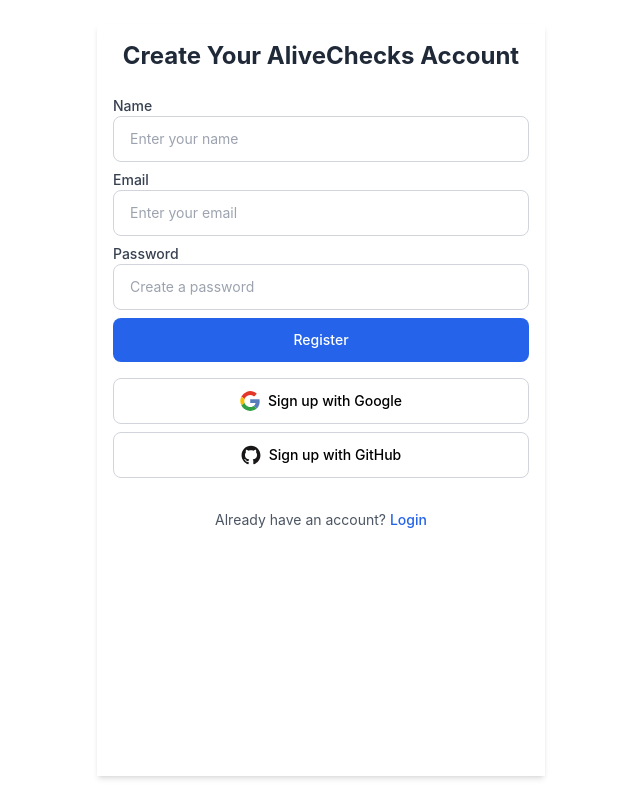
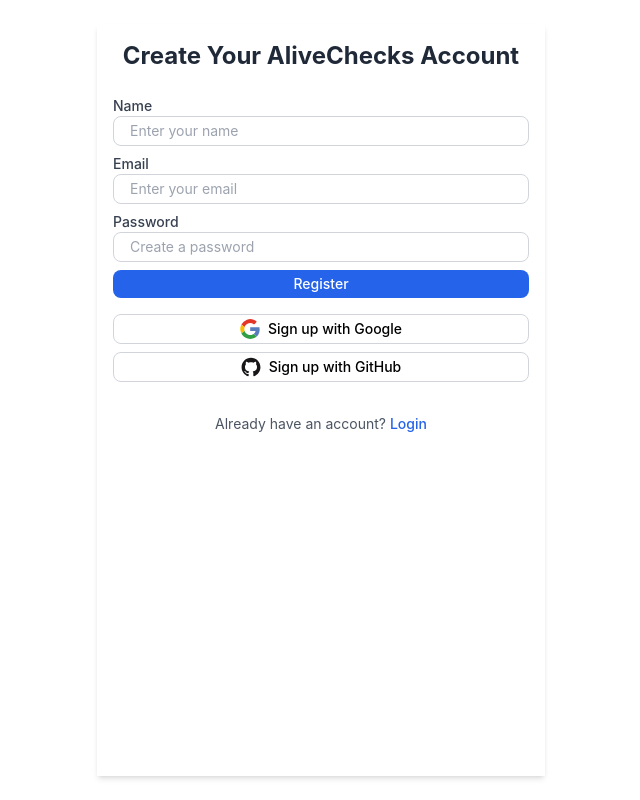
Before and after one commit to Dipec001/uptime-monitor, a React (Vite) app in the folder frontend/: page /register in a window 1280 px wide. Shown: the whole page, without its empty margins (319-959 px from the left). Built offline with nearby package versions, Linux system fonts and the light colour scheme; no server answers; the HTML template or start-up script is replaced by a standard one.

Commit message:
`Update UI padding and margins in various components`

```diff
--- a/frontend/src/pages/Login.jsx
+++ b/frontend/src/pages/Login.jsx
@@ -100,7 +100,7 @@
               value={email}
               onChange={(e) => setEmail(e.target.value)}
               placeholder="Enter your email"
-              className="w-full px-4 py-3 text-sm border border-gray-300 rounded-lg focus:ring-2 focus:ring-blue-500 focus:border-transparent"
+              className="w-full px-4 py-1 text-sm border border-gray-300 rounded-lg focus:ring-2 focus:ring-blue-500 focus:border-transparent"
               required
               disabled={loading}
             />
@@ -115,7 +115,7 @@
               value={password}
               onChange={(e) => setPassword(e.target.value)}
               placeholder="********"
-              className="w-full px-4 py-3 text-sm border border-gray-300 rounded-lg focus:ring-2 focus:ring-blue-500 focus:border-transparent"
+              className="w-full px-4 py-1 text-sm border border-gray-300 rounded-lg focus:ring-2 focus:ring-blue-500 focus:border-transparent"
               required
               disabled={loading}
             />
@@ -144,7 +144,7 @@
 
           <button
             type="submit"
-            className="w-full bg-blue-600 text-white py-3 px-4 rounded-lg hover:bg-blue-700 font-medium transition text-sm disabled:bg-blue-400 disabled:cursor-not-allowed"
+            className="w-full bg-blue-600 text-white py-1 px-4 rounded-lg hover:bg-blue-700 font-medium transition text-sm disabled:bg-blue-400 disabled:cursor-not-allowed"
             disabled={loading}
           >
             {loading ? 'Signing in...' : 'Sign In'}
@@ -154,7 +154,7 @@
         <div className="mt-4 space-y-3">
           <button
             onClick={handleGoogleLogin}
-            className="w-full border border-gray-300 py-3 px-4 rounded-lg hover:bg-gray-50 font-medium transition text-sm flex items-center justify-center gap-2 disabled:bg-gray-100 disabled:cursor-not-allowed"
+            className="w-full border border-gray-300 py-1 px-4 rounded-lg hover:bg-gray-50 font-medium transition text-sm flex items-center justify-center gap-2 disabled:bg-gray-100 disabled:cursor-not-allowed"
             disabled={loading}
           >
             <img src={googleIcon} alt="Google" className="w-5 h-5" />
@@ -162,7 +162,7 @@
           </button>
           <button
             onClick={handleGithubLogin}
-            className="w-full border border-gray-300 py-3 px-4 rounded-lg hover:bg-gray-50 font-medium transition text-sm flex items-center justify-center gap-2 disabled:bg-gray-100 disabled:cursor-not-allowed"
+            className="w-full border border-gray-300 py-1 px-4 rounded-lg hover:bg-gray-50 font-medium transition text-sm flex items-center justify-center gap-2 disabled:bg-gray-100 disabled:cursor-not-allowed"
             disabled={loading}
           >
             <img src={githubIcon} alt="GitHub" className="w-5 h-5" />
--- a/frontend/src/pages/Register.jsx
+++ b/frontend/src/pages/Register.jsx
@@ -115,7 +115,7 @@
               value={fullName}
               onChange={(e) => setFullName(e.target.value)}
               placeholder="Enter your name"
-              className="w-full px-4 py-3 text-sm border border-gray-300 rounded-lg focus:ring-2 focus:ring-blue-500 focus:border-transparent"
+              className="w-full px-4 py-1 text-sm border border-gray-300 rounded-lg focus:ring-2 focus:ring-blue-500 focus:border-transparent"
               required
               disabled={loading}
             />
@@ -130,7 +130,7 @@
               value={email}
               onChange={(e) => setEmail(e.target.value)}
               placeholder="Enter your email"
-              className="w-full px-4 py-3 text-sm border border-gray-300 rounded-lg focus:ring-2 focus:ring-blue-500 focus:border-transparent"
+              className="w-full px-4 py-1 text-sm border border-gray-300 rounded-lg focus:ring-2 focus:ring-blue-500 focus:border-transparent"
               required
               disabled={loading}
             />
@@ -145,7 +145,7 @@
               value={password}
               onChange={(e) => setPassword(e.target.value)}
               placeholder="Create a password"
-              className="w-full px-4 py-3 text-sm border border-gray-300 rounded-lg focus:ring-2 focus:ring-blue-500 focus:border-transparent"
+              className="w-full px-4 py-1 text-sm border border-gray-300 rounded-lg focus:ring-2 focus:ring-blue-500 focus:border-transparent"
               required
               disabled={loading}
             />
@@ -153,7 +153,7 @@
 
           <button
             type="submit"
-            className="w-full bg-blue-600 text-white py-3 px-4 rounded-lg hover:bg-blue-700 font-medium transition text-sm disabled:bg-blue-400 disabled:cursor-not-allowed"
+            className="w-full bg-blue-600 text-white py-1 px-4 rounded-lg hover:bg-blue-700 font-medium transition text-sm disabled:bg-blue-400 disabled:cursor-not-allowed"
             disabled={loading}
           >
             {loading ? 'Creating account...' : 'Register'}
@@ -163,7 +163,7 @@
         <div className="mt-4 space-y-2">
           <button
             onClick={handleGoogleSignup}
-            className="w-full border border-gray-300 py-3 px-4 rounded-lg hover:bg-gray-50 font-medium transition text-sm flex items-center justify-center gap-2 disabled:bg-gray-100 disabled:cursor-not-allowed"
+            className="w-full border border-gray-300 py-1 px-4 rounded-lg hover:bg-gray-50 font-medium transition text-sm flex items-center justify-center gap-2 disabled:bg-gray-100 disabled:cursor-not-allowed"
             disabled={loading}
           >
             <img src={googleIcon} alt="Google" className="w-5 h-5" />
@@ -171,7 +171,7 @@
           </button>
           <button
             onClick={handleGithubSignup}
-            className="w-full border border-gray-300 py-3 px-4 rounded-lg hover:bg-gray-50 font-medium transition text-sm flex items-center justify-center gap-2 disabled:bg-gray-100 disabled:cursor-not-allowed"
+            className="w-full border border-gray-300 py-1 px-4 rounded-lg hover:bg-gray-50 font-medium transition text-sm flex items-center justify-center gap-2 disabled:bg-gray-100 disabled:cursor-not-allowed"
             disabled={loading}
           >
             <img src={githubIcon} alt="GitHub" className="w-5 h-5" />
--- a/frontend/src/pages/onboarding/steps/StepAlerts.jsx
+++ b/frontend/src/pages/onboarding/steps/StepAlerts.jsx
@@ -29,7 +29,7 @@
   const [testStatus, setTestStatus] = useState("idle");
 
   return (
-    <div className="flex flex-col items-center text-center py-2">
+    <div className="flex flex-col items-center text-center py-2 mx-2 md:mx-0">
       <img src={unionLogo} alt="alive checks logo" className="mb-6 w-10 h-10" />
 
       <h2 className="text-xl font-semibold text-gray-800">Welcome To Alive Checks</h2>
--- a/frontend/src/pages/onboarding/steps/StepFinished.jsx
+++ b/frontend/src/pages/onboarding/steps/StepFinished.jsx
@@ -10,7 +10,7 @@
   const fade = useFadeIn();
 
   return (
-    <div className="flex flex-col items-center text-center py-2">
+    <div className="flex flex-col items-center text-center py-2 mx-2 md:mx-0">
       {/* Logo & Header spacing stays consistent */}
       <img src={unionLogo} alt="alive checks logo" className="mb-6 w-10 h-10" />
 
--- a/frontend/src/pages/onboarding/steps/StepSites.jsx
+++ b/frontend/src/pages/onboarding/steps/StepSites.jsx
@@ -20,7 +20,7 @@
   };
 
   return (
-    <div className="flex flex-col items-center text-center">
+    <div className="flex flex-col items-center text-center mx-2 md:mx-0">
       <img src={unionLogo} alt="alive checks logo" className="mb-6 w-10 h-10" />
 
       <h2 className="text-xl font-semibold text-gray-800">Welcome to Alive Checks</h2>
```
